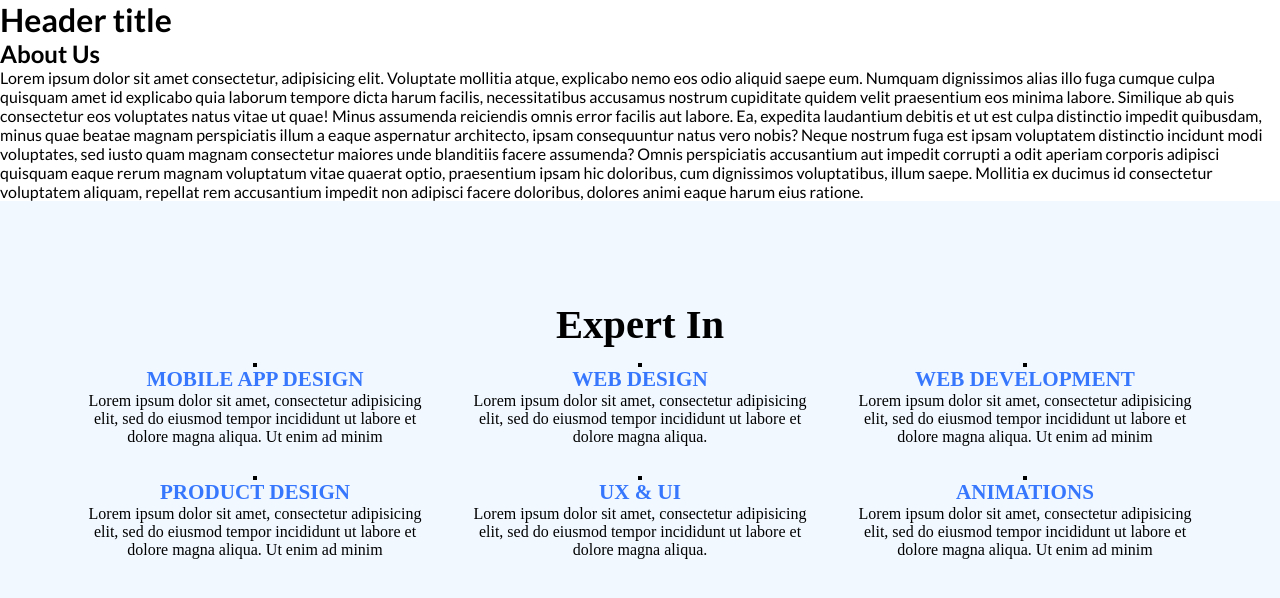
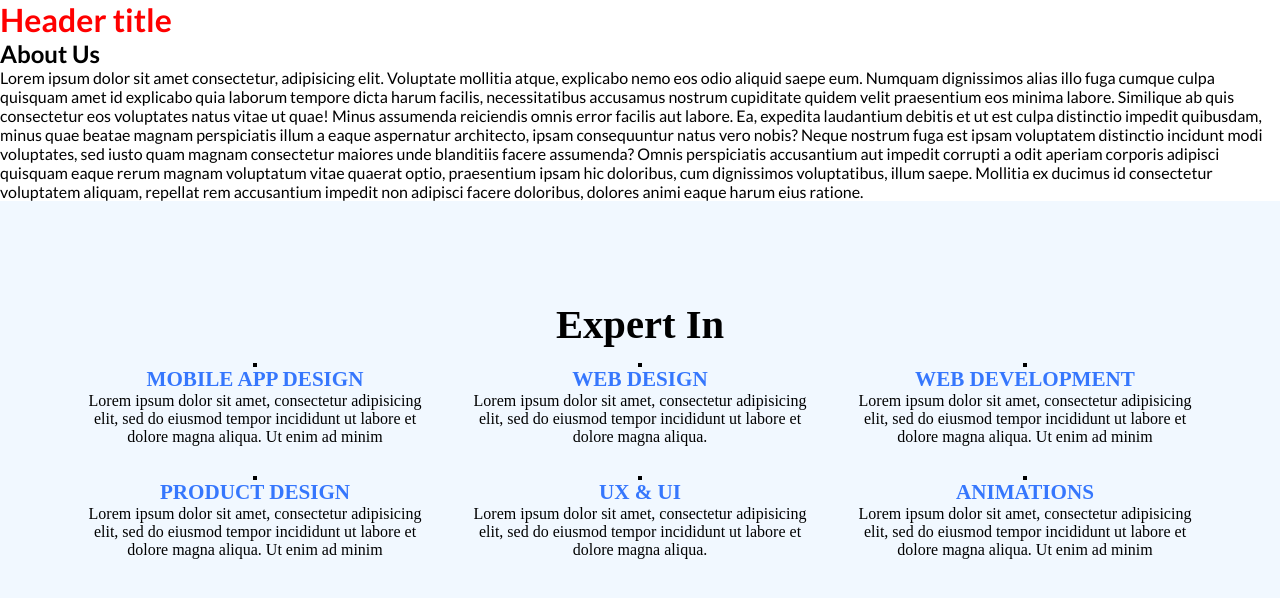
Before and after one commit to kimdend/group-project, a plain HTML site: page index.html in a window 1280 px wide. Shown: the top 598 px of the page. Drawn offline with Linux system fonts and the light colour scheme.

Commit message:
header style

```diff
--- a/css/main.css
+++ b/css/main.css
@@ -10,6 +10,9 @@ body {
 
 .container {
     padding: 100px calc(50vw - 570px);
+}
+.header__title {
+    color: red;
 }
 
 .about-us__title{
```
